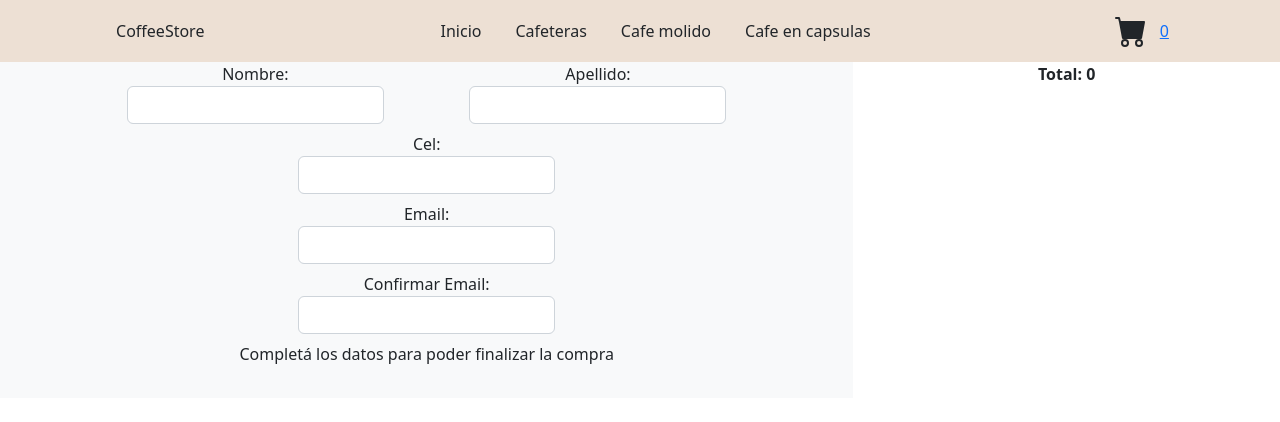
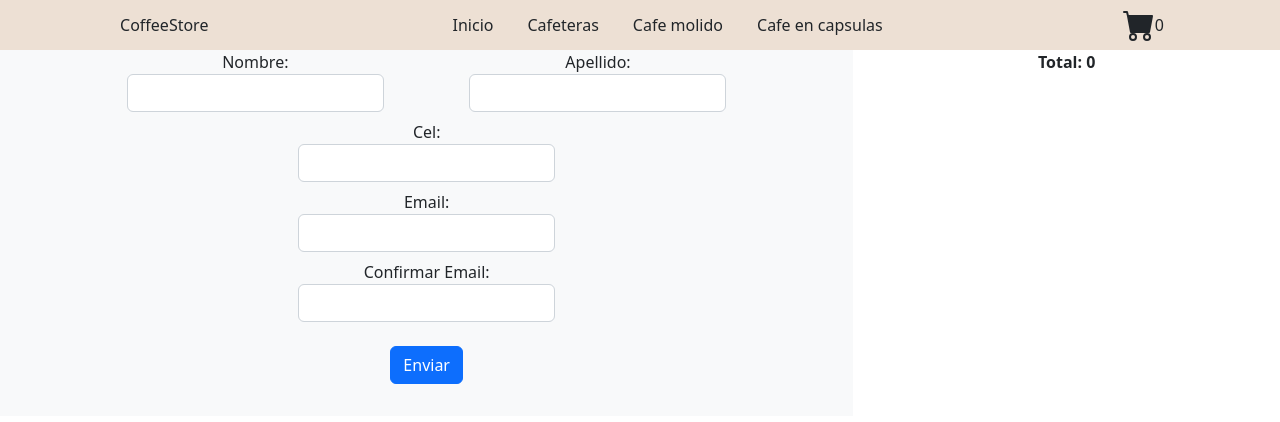
Before and after one commit to Lucas-Esteban-Rodriguez/Coderhouse_ReactJS, a React (Create React App) app: page /checkout in a window 1280 px wide. Shown: the top 422 px of the page. Built offline with nearby package versions, Linux system fonts and the light colour scheme.

Commit message:
Projecto final React listo

```diff
--- a/src/Components/CartItem/CartItem.js
+++ b/src/Components/CartItem/CartItem.js
@@ -10,7 +10,7 @@ const CartItem = ({ id , name , img , quantity , price }) => {
 
     return(
         <div className="d-flex flex-row justify-content-around align-items-center w-100">
-            <img src={img}></img>
+            <img alt="name" src={img}></img>
             <p>{name}</p>
             <p>Cantidad: {quantity}</p>
             <p>Precio: {price}</p>
--- a/src/Components/CartWidget/CartWidget.js
+++ b/src/Components/CartWidget/CartWidget.js
@@ -9,12 +9,10 @@ const CartWidget = () => {
     const totalQuantity = getTotalQuantity()
 
     return (
-            <Link to={'/cart'} className='p-2 d-flex justify-content-center align-items-center'>
-                <a className='btn'>
-                    <svg xmlns="http://www.w3.org/2000/svg" width="32" height="32" fill="currentColor" class="bi bi-cart-fill" viewBox="0 0 16 16">
-                        <path d="M0 1.5A.5.5 0 0 1 .5 1H2a.5.5 0 0 1 .485.379L2.89 3H14.5a.5.5 0 0 1 .491.592l-1.5 8A.5.5 0 0 1 13 12H4a.5.5 0 0 1-.491-.408L2.01 3.607 1.61 2H.5a.5.5 0 0 1-.5-.5zM5 12a2 2 0 1 0 0 4 2 2 0 0 0 0-4zm7 0a2 2 0 1 0 0 4 2 2 0 0 0 0-4zm-7 1a1 1 0 1 1 0 2 1 1 0 0 1 0-2zm7 0a1 1 0 1 1 0 2 1 1 0 0 1 0-2z"/>
-                    </svg>
-                </a>
+            <Link to={'/cart'} className='p-2 d-flex justify-content-center align-items-center btn'>
+                <svg xmlns="http://www.w3.org/2000/svg" width="32" height="32" fill="currentColor" className="bi bi-cart-fill" viewBox="0 0 16 16">
+                    <path d="M0 1.5A.5.5 0 0 1 .5 1H2a.5.5 0 0 1 .485.379L2.89 3H14.5a.5.5 0 0 1 .491.592l-1.5 8A.5.5 0 0 1 13 12H4a.5.5 0 0 1-.491-.408L2.01 3.607 1.61 2H.5a.5.5 0 0 1-.5-.5zM5 12a2 2 0 1 0 0 4 2 2 0 0 0 0-4zm7 0a2 2 0 1 0 0 4 2 2 0 0 0 0-4zm-7 1a1 1 0 1 1 0 2 1 1 0 0 1 0-2zm7 0a1 1 0 1 1 0 2 1 1 0 0 1 0-2z"/>
+                </svg>
                 <p className='my-auto'>{totalQuantity}</p>
             </Link>
     )
--- a/src/Components/Checkout/Checkout.js
+++ b/src/Components/Checkout/Checkout.js
@@ -1,7 +1,6 @@
-import { useContext, useEffect, useState } from "react"
+import { useContext, useState } from "react"
 import { CartContext } from "../../context/cartContext"
 import { getFirestore , collection , query , where , getDocs , documentId , writeBatch , addDoc } from 'firebase/firestore'
-import CartItem from "../CartItem/CartItem"
 
 const Checkout = () => {
 
@@ -24,11 +23,11 @@ const Checkout = () => {
         try {
 
             const order = {
-                buyer : {name: name + ' ' + surname, phone: phone, email: email},
+                buyer : {name: name && surname ? name + ' ' + surname : console.log('falta nombre'), phone: phone, email: email === confirmedEmail? email : console.log('falta email') },
                 items: cart,
                 total: totalPrice,
                 state: 'complete',
-                fecha: new Date
+                fecha: new Date()
             }
 
             const db = getFirestore()
@@ -69,12 +68,6 @@ const Checkout = () => {
 
     }
 
-    if (name, surname, phone, email && email === confirmedEmail) {
-        console.log('Listo para finalizar compra')
-    } else {
-        console.log('Faltan datos')
-    }
-
     return(
         <div className="d-flex flex-row">
             <div className="px-5 bg-light col-8">
@@ -104,7 +97,7 @@ const Checkout = () => {
                         </label>
                     </div>
                     </div>
-                    {formComplete ? <button type="button" className='btn btn-primary col-auto my-3' onClick={()=> createOrder()}>Enviar</button> : <p>Completá los datos para poder finalizar la compra</p>}
+                    <button type="button" className='btn btn-primary col-auto my-3' onClick={()=> createOrder()}>Enviar</button>
                 </form>
                 <p>{idOrder}</p>
             </div>
--- a/src/Components/Item/Item.js
+++ b/src/Components/Item/Item.js
@@ -8,7 +8,7 @@ const Item = ({img,id,name,price}) => {
                 <h5>{name}</h5>
             </header>
             <picture>
-                <img src={img}></img>
+                <img alt="name" src={img}></img>
             </picture>
             <section>
             <p className="mt-2">Precio: {price}</p>
```
